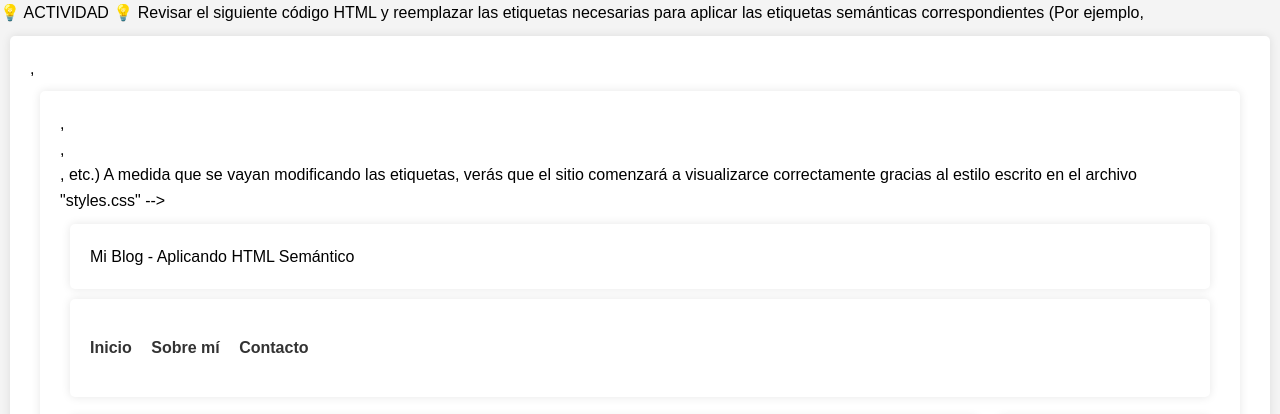
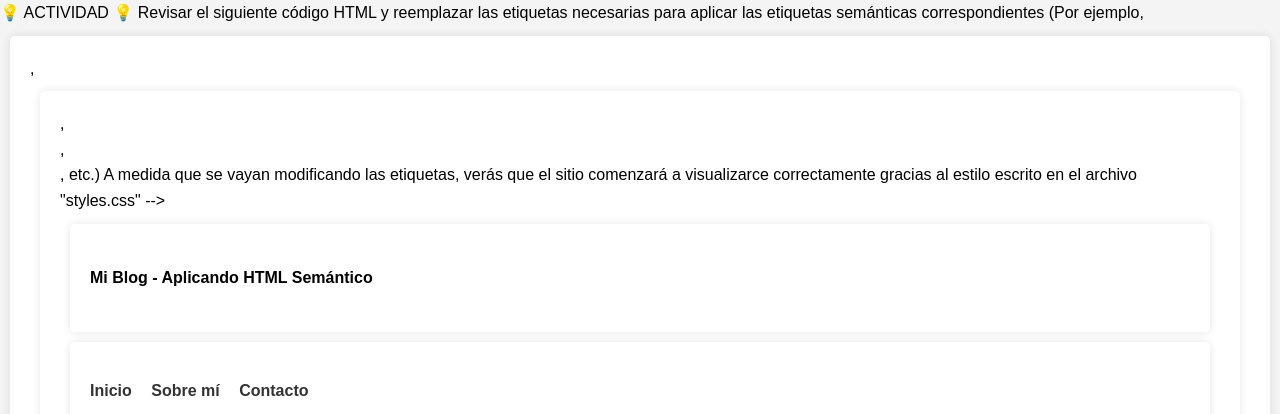
Before and after one commit to luzfantin/semanticHTML, a plain HTML site: page index.html in a window 1280 px wide. Shown: the top 414 px of the page. Drawn offline with Linux system fonts and the light colour scheme.

Commit message:
reemplazo etiquetas 0.2

```diff
--- a/index.html
+++ b/index.html
@@ -20,7 +20,7 @@ correctamente gracias al estilo escrito en el archivo "styles.css"
 
 <body>
 <header>
-    <div>Mi Blog - Aplicando HTML Semántico</div>
+    <h1>Mi Blog - Aplicando HTML Semántico</h1>
 </header>
 
 <nav>
```
